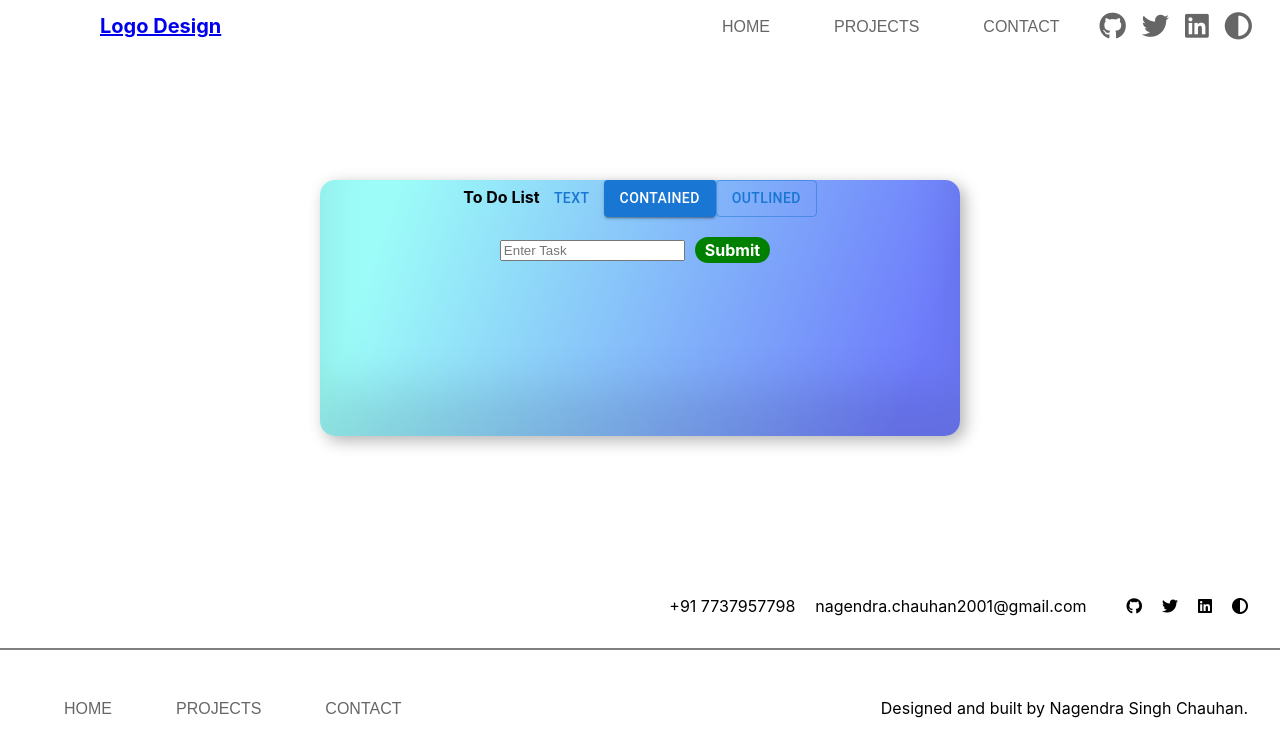
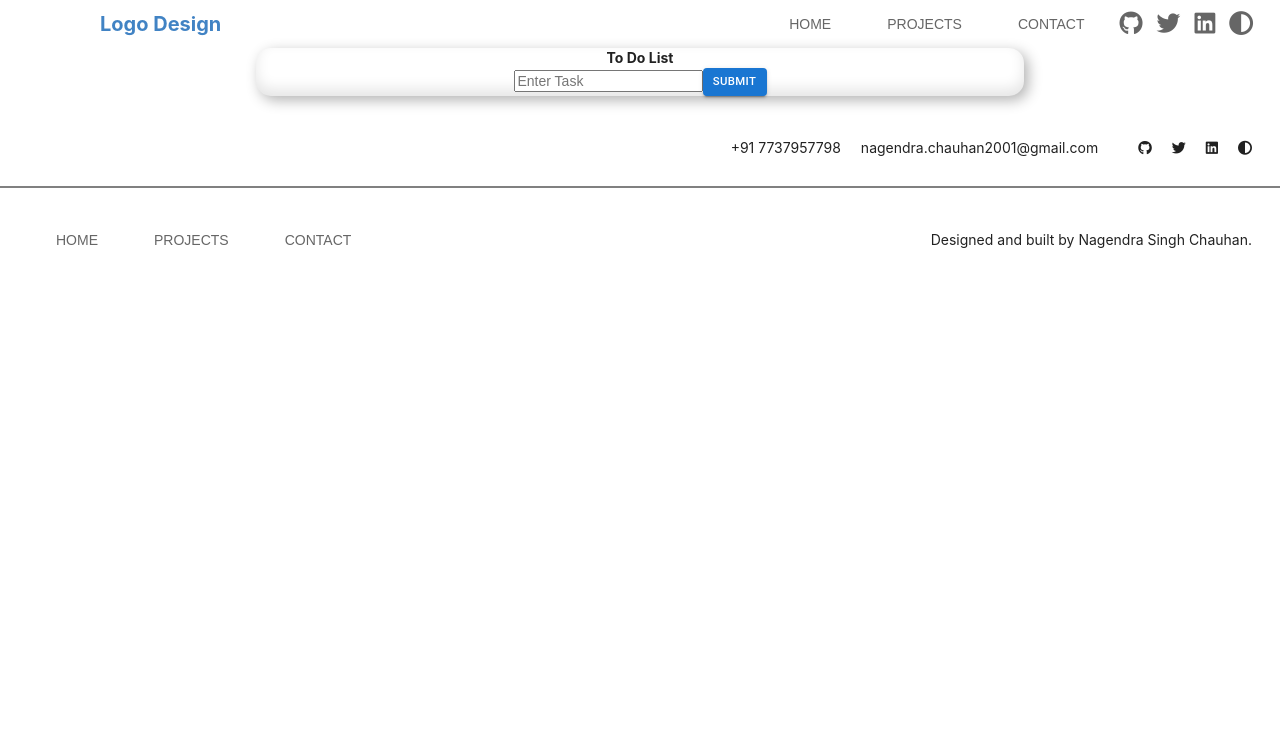
Before and after one commit to nagendrasingh92/reactPractice, a React (Create React App) app: page /reactPractice/todoLists in a window 1280 px wide. Shown: the top 756 px of the page. Built offline with nearby package versions, Linux system fonts and the light colour scheme.

Commit message:
portfolio pages update

```diff
--- a/public/index.html
+++ b/public/index.html
@@ -14,7 +14,7 @@
       manifest.json provides metadata used when your web app is installed on a
       user's mobile device or desktop. See https://developers.google.com/web/fundamentals/web-app-manifest/
     -->
-    <link rel="manifest" href="%PUBLIC_URL%/manifest.json" />
+    <link rel="stylesheet" href="https://cdnjs.cloudflare.com/ajax/libs/semantic-ui/2.5.0/semantic.min.css" integrity="sha512-KXol4x3sVoO+8ZsWPFI/r5KBVB/ssCGB5tsv2nVOKwLg33wTFP3fmnXa47FdSVIshVTgsYk/1734xSk9aFIa4A==" crossorigin="anonymous" referrerpolicy="no-referrer" />
     <!--
       Notice the use of %PUBLIC_URL% in the tags above.
       It will be replaced with the URL of the `public` folder during the build.
--- a/src/components/header/Header.jsx
+++ b/src/components/header/Header.jsx
@@ -4,14 +4,14 @@ function Header() {
   return (
     <div className="sectionOne">
       <div className="logo">
-        <a href="/#home">Logo Design</a>
+      <Link to="/">Logo Design</Link>
       </div>
       <div className="linkWrap">
         <div className="pannel">
           <ul>
-            <li><Link to="/"><a href="/#home">Home</a></Link></li>
-            <li><a href="/#projects">Projects</a></li>
-            <li><a href="/#contact">Contact</a></li>
+            <li><Link to="/">Home</Link></li>
+            <li><a href="#projects">Projects</a></li>
+            <li><a href="#contact">Contact</a></li>
           </ul>
         </div>
         <div className="directLink">
--- a/src/pages/Calculator.jsx
+++ b/src/pages/Calculator.jsx
@@ -1,5 +1,6 @@
 import { useState } from "react";
 import "./calculator.css"
+import Button from '@mui/material/Button';
 
 function Calculator() {
     const [firstInput, setFirstInput] = useState("");
@@ -115,8 +116,9 @@ function Calculator() {
 
                 </div>
                 <div className="outputWrap">
-                <div className="border" onClick={() => handleCalculate()}>Submit</div>
-                <div className="border" onClick={() => handleReset()}>Reset</div>
+                <Button variant="contained" size="small" onClick={() => handleCalculate()}>Submit</Button>
+                <Button variant="contained" size="small" onClick={() => handleReset()}>Reset</Button>
+
                 <div className="output">{output}</div>
                 </div>
             </div>
--- a/src/pages/Home.jsx
+++ b/src/pages/Home.jsx
@@ -42,7 +42,7 @@ function Home() {
             src: todoList,
             cardHeader: 'To-do Lists',
             operation: 'Operation:- Add, Delete, Edit task.',
-            link: '/toDoLists'
+            link: '/todoLists'
         },
 
         {
--- a/src/pages/LoginPage.jsx
+++ b/src/pages/LoginPage.jsx
@@ -29,7 +29,7 @@ function LoginPage() {
                     <div className="iconWrap">
                         <i className="fa-solid fa-lock icon"></i>
                     </div>
-                    Sign in
+                    LOGIN
                 </div>
                 <div className="userNameWrap">
                     <input
--- a/src/pages/ProductPageRedux.jsx
+++ b/src/pages/ProductPageRedux.jsx
@@ -3,6 +3,8 @@ import { useSelector, useDispatch } from 'react-redux';
 import axios from 'axios';
 import './productPageRedux.css'
 import { productPageConstants } from '../store/reducers/productPage/actions'
+import Button from '@mui/material/Button';
+
 
 function ProductPageRedux() {
     const dispatch = useDispatch();
@@ -62,13 +64,14 @@ function ProductPageRedux() {
                                 return (
                                     <li className="listBorder" >
                                         <span className="selectedProduct">{data.title}</span>
-                                        <span className="remove" onClick={() => handleRemove(item)}>Remove</span>
+                                        <Button variant="contained" className='remove' onClick={() => handleRemove(item)}>Remove</Button>
+
                                     </li>
                                 )
                             })
                         }
                     </ul>
-                    <div>Total = {calculateTotal()}</div>
+                    <div>Total = ${calculateTotal()}</div>
                 </div>
             </div>
 
--- a/src/pages/ToDoLists.jsx
+++ b/src/pages/ToDoLists.jsx
@@ -84,26 +84,18 @@ function TodoLists() {
 
     return (
         <div className='todoListsPageWrap'>
-            <div>
+            <div className="todoHeader">
                 To Do List
-                <Button variant="text">Text</Button>
-      <Button variant="contained">Contained</Button>
-      <Button variant="outlined">Outlined</Button>
             </div>
             <div className='todoListsWrap'>
-
-                <div className='inputWrap'>
                 <input
+                    className='inputWrap'
                     placeholder='Enter Task'
                     value={inputTask}
                     name='todoListInput'
                     onChange={(event) => handleInput(event.target.value)}
                 />
-                </div>
-                <div
-                    className='submitBttn'
-                    onClick={() => handleTask()}>Submit
-                </div>
+                <Button variant="contained" size="small" onClick={() => handleTask()}>Submit</Button>
             </div>
             <div className="taskContainerWrap">
                 <ol>
@@ -114,12 +106,12 @@ function TodoLists() {
                                     <>
                                         <span>{item.title}</span>
                                         <span
-                                            className="todoDelete"
-                                            onClick={() => deleteItem(item.id)}>Delete
+                                            onClick={() => deleteItem(item.id)}>
+                                            <Button variant="contained" size="small">Delete</Button>
                                         </span>
                                         <span
-                                            className="todoEdit"
-                                            onClick={() => editItem(item.id)}>Edit
+                                            onClick={() => editItem(item.id)}>
+                                            <Button variant="contained" size="small">Edit</Button>
                                         </span>
                                     </>
                                 ) : (
@@ -129,15 +121,13 @@ function TodoLists() {
                                             onChange={(event) => handleEdit(item.id, event.target.value)}
                                         />
                                         <span
-                                            className="save"
-                                            onClick={() => saveItem(item.id)}
-                                        >Save
+                                            onClick={() => saveItem(item.id)}>
+                                            <Button variant="contained" size="small">Save</Button>
 
                                         </span>
                                         <span
-                                            className="cancel"
-                                            onClick={() => cancelItem(item.id)}
-                                        >Cancel
+                                            onClick={() => cancelItem(item.id)}>
+                                            <Button variant="contained" size="small">Cancel</Button>
                                         </span>
                                     </>
                                 )}
--- a/src/pages/home.css
+++ b/src/pages/home.css
@@ -8,7 +8,7 @@
  }
 
  .sectionTwo .intro {
-     font-size: 2.5rem;
+     font-size: 1.5rem;
      width: 100%;
  }
 
--- a/src/pages/productPageRedux.css
+++ b/src/pages/productPageRedux.css
@@ -92,7 +92,6 @@
 }
 
 .wishListWraper ul.productSelected .listBorder .remove {
-  color: red;
 }
 
 .totalWraper {
--- a/src/pages/todoLists.css
+++ b/src/pages/todoLists.css
@@ -1,20 +1,16 @@
 .todoListsPageWrap {
-    background-image: linear-gradient(109.6deg, rgba(156, 252, 248, 1) 11.2%, rgba(110, 123, 251, 1) 91.1%);
     font-weight: bold;
-    box-shadow: inset 0 -3em 3em rgba(0, 0, 0, 0.1),
+    box-shadow: inset 0 -0.5em 1em rgba(0, 0, 0, 0.1),
         0.3em 0.3em 1em rgba(0, 0, 0, 0.3);
-    justify-content: center;
-    margin: 10vw 25vw;
-    height: 20vw;
+    border-radius: 15px;
+    width: 60%;
+    margin: auto;
     text-align: center;
-    border-radius: 15px;
 }
 
 .todoListsPageWrap .todoListsWrap {
-    display: flex;
-    align-items: center;
-    justify-content: center;
-    margin-top: 10px;
+    margin: auto;
+
 }
 
 .todoListsPageWrap .todoListsWrap .submitBttn {
```
Lines whose indentation alone changed are shown as unchanged.
